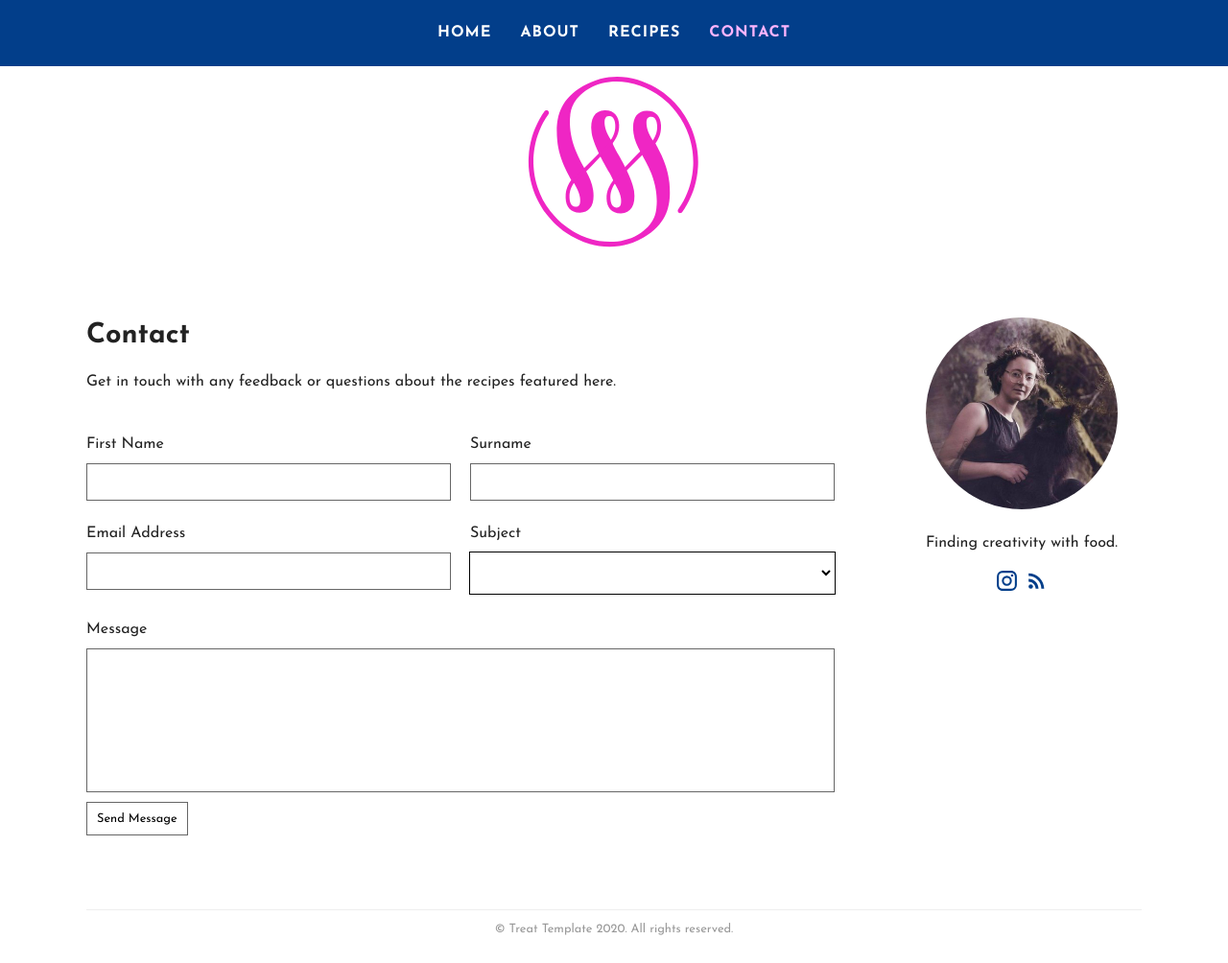
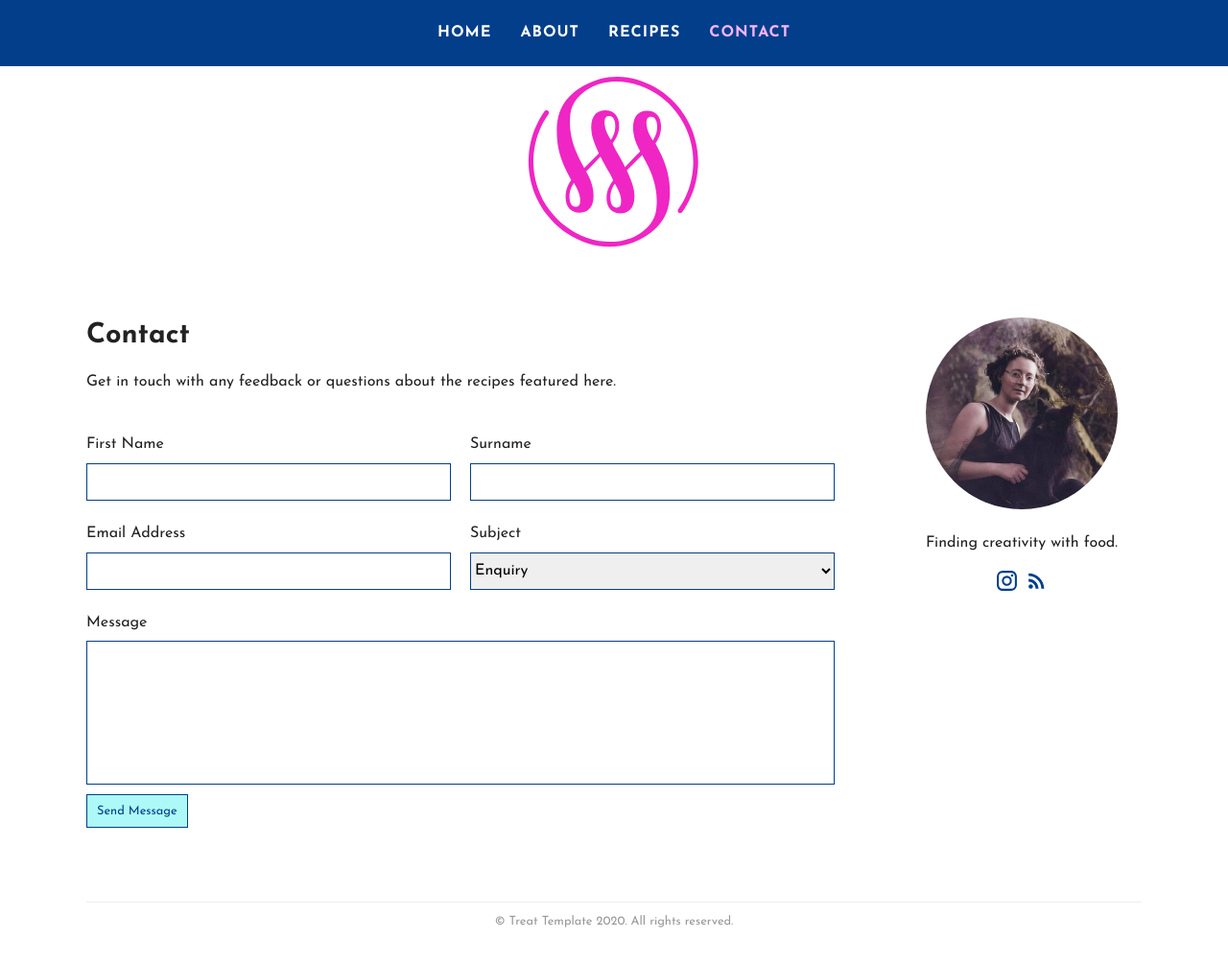
Before and after one commit to MelMepham/play-with-a-jekyll-theme, a Jekyll site: the page built from contact.html, in a window 1280 px wide and 1004 px high. Shown: the whole window at 96% size. Built offline with Jekyll 4.4.1, drawn with Linux system fonts in a browser that asks for light colours.

Commit message:
yay some more styling

```diff
--- a/_sass/forms.scss
+++ b/_sass/forms.scss
@@ -1,18 +1,18 @@
 .button, input[type="submit"] {
-	background: #fff;
+	background: $turquoise;
 	cursor: pointer;
-	border: 1px solid #666;
-	color: #000;
+	border: 1px solid $dark-blue;
+	color: $dark-blue;
 	text-decoration: none;
 	padding: 5px 10px;
 	display: inline-flex;
-  align-items: flex-end;
+  	align-items: flex-end;
 	margin: 0;
 	font-size: .8em;
 
 	&:hover {
-		background: #000;
-		color: #fff;
+		background: $dark-blue;
+		color: $turquoise;
 	}
 
 	&:focus {
@@ -21,7 +21,7 @@
 }
 
 .button {
-	border-color: #000;
+	border-color: $dark-blue;
 
 	a {
 		color: #000;
@@ -44,11 +44,12 @@ input[type="text"], input[type="email"], textarea {
 	font-size: 1.1em;
 	padding: 10px;
 	box-sizing: border-box;
-	border: 1px solid #666;
+	border: 1px solid $dark-blue;
 	resize: none;
 
 	&:focus {
-		outline: 2px solid #333;
+		border: none;
+		outline: 4px solid $logo-pink;
 	}
 }
 
@@ -98,13 +99,15 @@ legend {
 
 select {
 	width: 100%;
-	padding: 20px;
-	height: 43px;
-	background: #fff;
-	border-color: rgba(0,0,0,0);
+	// padding: 20px;
+	height: 39px;
+	// background: #fff;
+	border-color: $dark-blue;
 	font-size: 1em;
-	outline: 1px solid #000;
+	font-family: 'Josefin Sans', sans-seri;
+	// outline: 0.8px solid $dark-blue;
 	&:focus {
-		outline: 2px solid #333;
+		outline: 4px solid $logo-pink;
+		border: none;
 	}
 }
--- a/contact.html
+++ b/contact.html
@@ -30,7 +30,7 @@ title: Contact
 			<select id="subject" name="subject">
 				<option value="enquiry">Enquiry</option>
 				<option value="suggestion">Suggestion</option>
-				<option value="press">Press</option>
+				<option value="compliment">Press</option>
 				<option value="other">Other</option>
 			</select>
 		</div>
```
